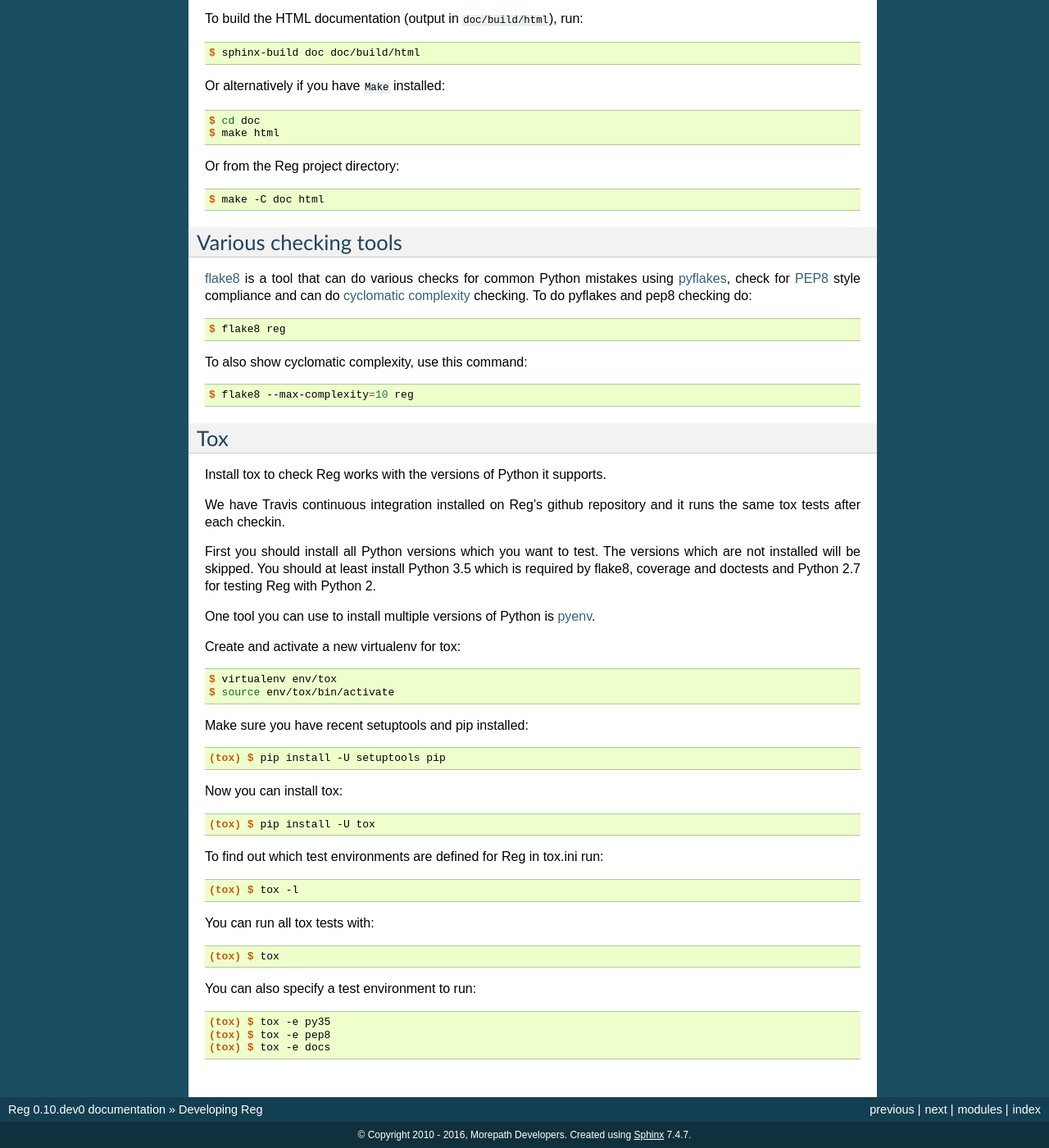
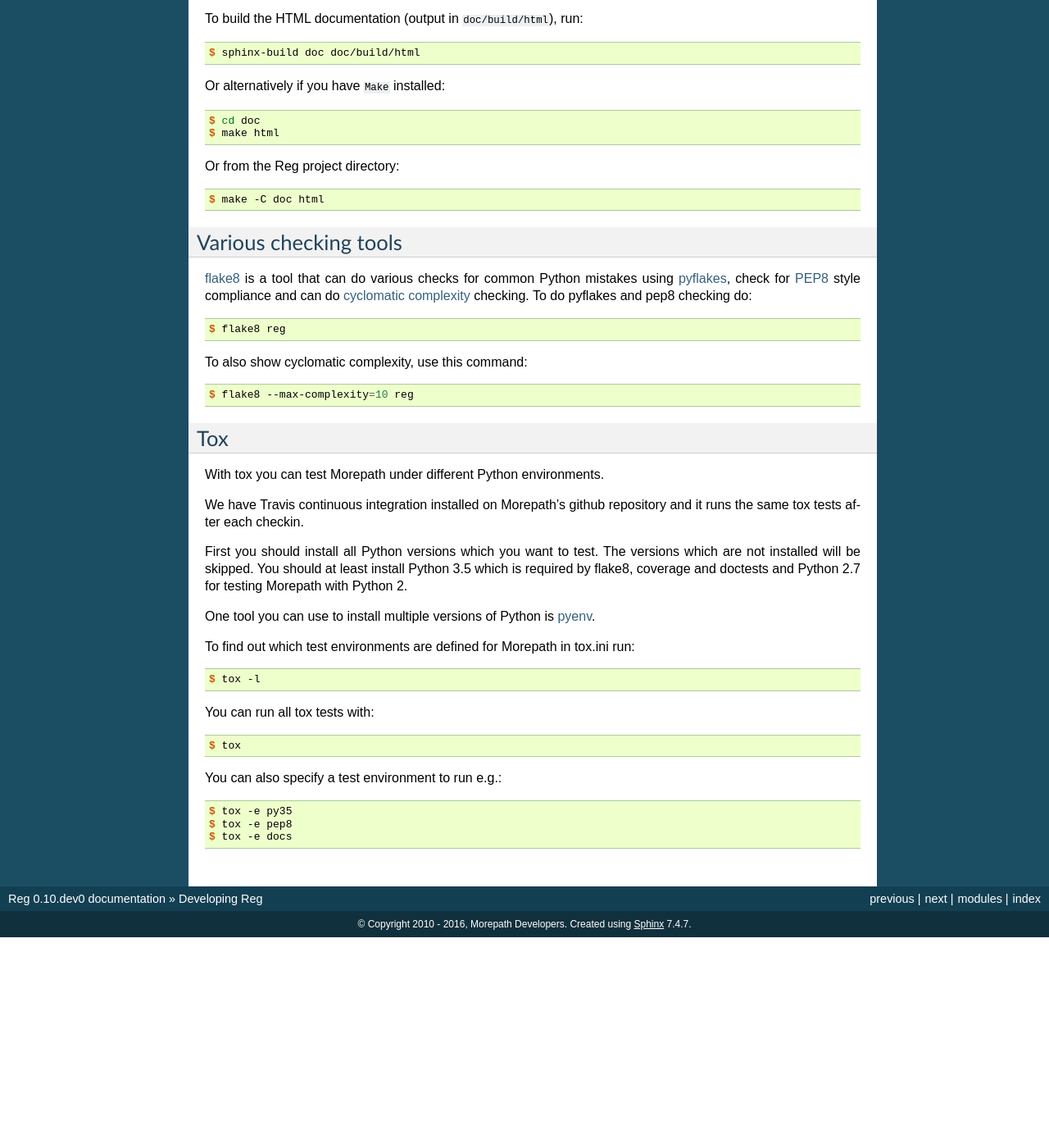
Before and after one commit to morepath/reg, a Sphinx documentation site: the page built from doc/developing.rst, in a window 1280 px wide and 1400 px high, scrolled down 1708 px. Shown: the whole window at 82% size. Built offline with Sphinx 7.4.7, drawn with Linux system fonts in a browser that asks for light colours; after the commit the page ends 2851 px from its top, so only the background shows below that.

Commit message:
Add tox to develop requirements and update docs

```diff
--- a/develop_requirements.txt
+++ b/develop_requirements.txt
@@ -1,5 +1,6 @@
 # development
 -e '.[test,coverage,pep8,docs]'
+tox
 radon
 
 # releaser
--- a/doc/developing.rst
+++ b/doc/developing.rst
@@ -136,44 +136,30 @@ To also show cyclomatic complexity, use this command::
 Tox
 ---
 
-Install tox to check Reg works with the versions of Python it
-supports.
+With tox you can test Morepath under different Python environments.
 
-We have Travis continuous integration installed on Reg's github
+We have Travis continuous integration installed on Morepath's github
 repository and it runs the same tox tests after each checkin.
 
 First you should install all Python versions which you want to
 test. The versions which are not installed will be skipped. You should
 at least install Python 3.5 which is required by flake8, coverage and
-doctests and Python 2.7 for testing Reg with Python 2.
+doctests and Python 2.7 for testing Morepath with Python 2.
 
 One tool you can use to install multiple versions of Python is pyenv_.
 
-Create and activate a new virtualenv for tox::
+To find out which test environments are defined for Morepath in tox.ini run::
 
-  $ virtualenv env/tox
-  $ source env/tox/bin/activate
-
-Make sure you have recent setuptools and pip installed::
-
-  (tox) $ pip install -U setuptools pip
-
-Now you can install tox::
-
-  (tox) $ pip install -U tox
-
-To find out which test environments are defined for Reg in tox.ini run::
-
-  (tox) $ tox -l
+  $ tox -l
 
 You can run all tox tests with::
 
-  (tox) $ tox
+  $ tox
 
-You can also specify a test environment to run::
+You can also specify a test environment to run e.g.::
 
-  (tox) $ tox -e py35
-  (tox) $ tox -e pep8
-  (tox) $ tox -e docs
+  $ tox -e py35
+  $ tox -e pep8
+  $ tox -e docs
 
 .. _pyenv: https://github.com/yyuu/pyenv
```
